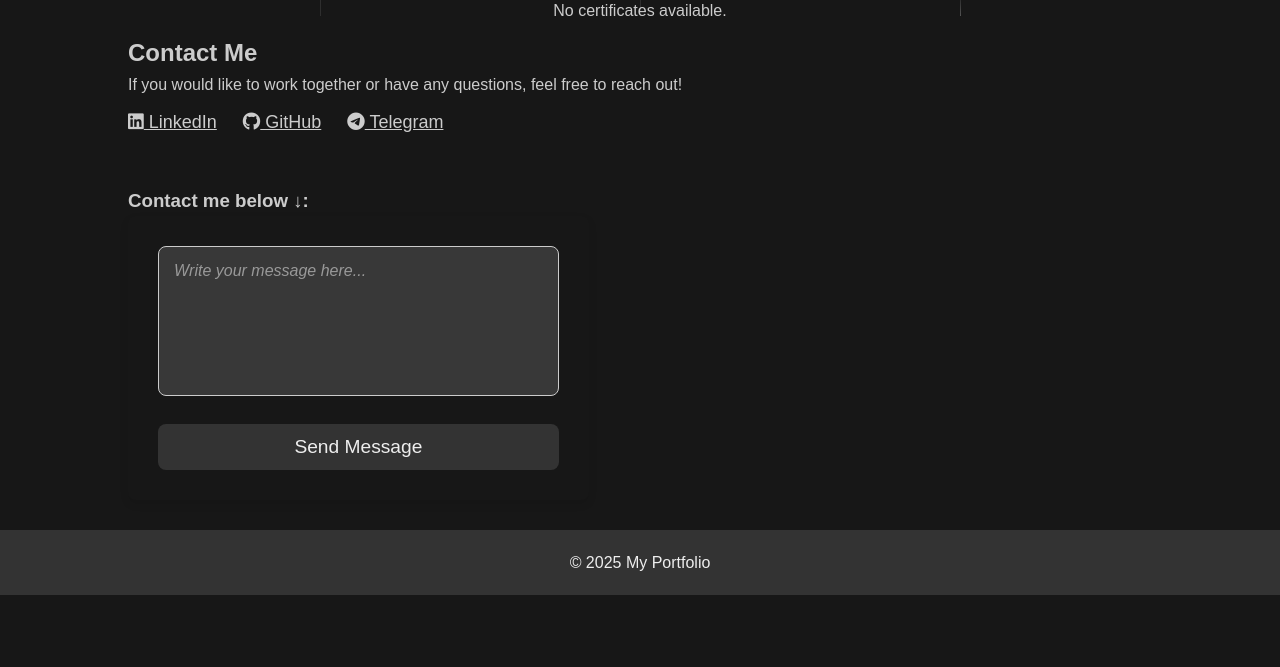
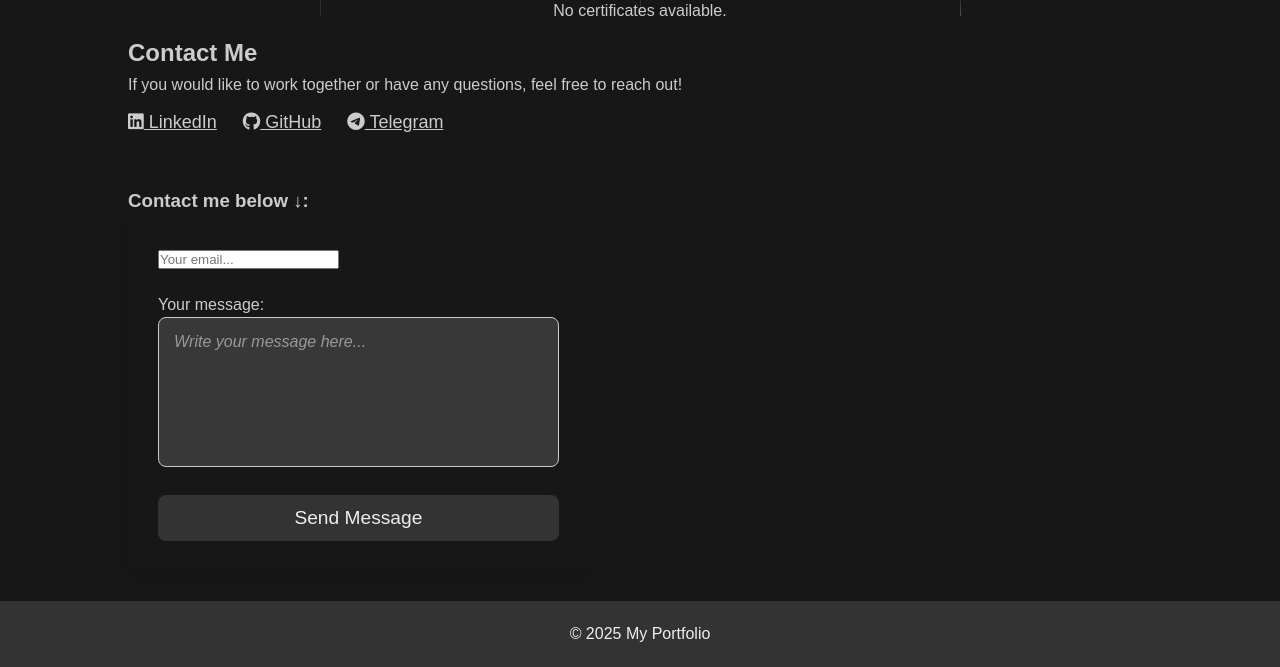
Before and after one commit to K4shalot/MyPortfolio, a Django app: page / in a window 1280 px wide. Shown: the part 784-1451 px from the top of the page. Before the commit the page ends 1379 px from the top, so only its background shows below. Run offline with Django 5.2, Linux system fonts and the light colour scheme; data that the repository does not hold is empty.

Commit message:
small html changes

```diff
--- a/myportfolio/myapp/templates/index.html
+++ b/myportfolio/myapp/templates/index.html
@@ -142,7 +142,11 @@
                     <form id="contact-form" method="POST" action="{% url 'send_email' %}">
                         {% csrf_token %}
                         <div class="form-group">
-                            <label for="message"></label>
+                            <label for="email"></label>
+                            <input type="email" id="email" name="email" placeholder="Your email..." required class="email-input">
+                        </div>
+                        <div class="form-group">
+                            <label for="message">Your message:</label>
                             <textarea id="message" name="message" rows="6" placeholder="Write your message here..." required class="message-input"></textarea>
                         </div>
                         <button type="submit" class="submit-btn">Send Message</button>
--- a/myportfolio/myapp/views.py
+++ b/myportfolio/myapp/views.py
@@ -21,12 +21,15 @@ def home(request):
 
 def send_email(request):
     if request.method == "POST":
+        email = request.POST.get('email')
         message = request.POST.get('message')
-        if message:
+
+        if message and email:
+            full_message = f"From: {email}\n\nMessage:\n{message}"
 
             send_mail(
                 'New message from portfolio',
-                message,
+                full_message,
                 os.getenv('GMAIL_NAME'),
                 [os.getenv('GMAIL_NAME')],
             )
@@ -34,7 +37,7 @@ def send_email(request):
             messages.success(request, 'Message sent successfully!')
             return redirect('home')
         else:
-            messages.error(request, 'No message provided!')
+            messages.error(request, 'Please provide both email and message!')
             return redirect('home')
     else:
         return redirect('home')
```
